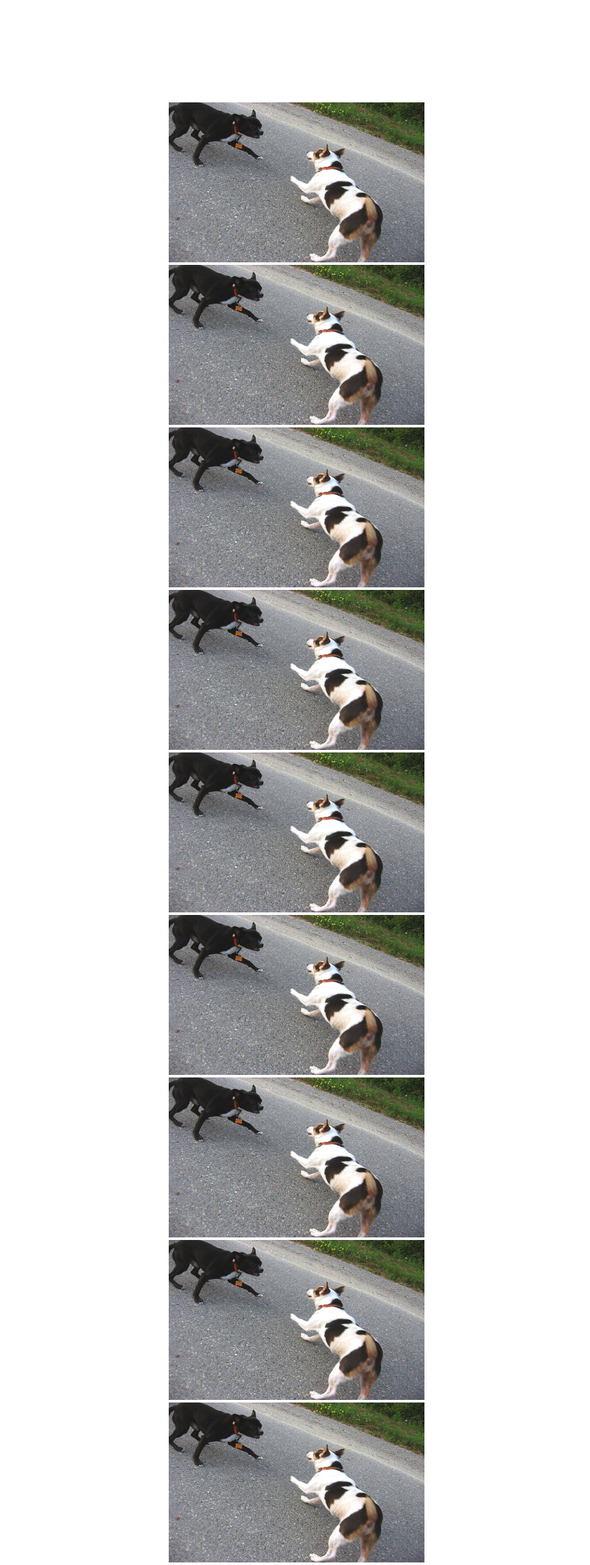
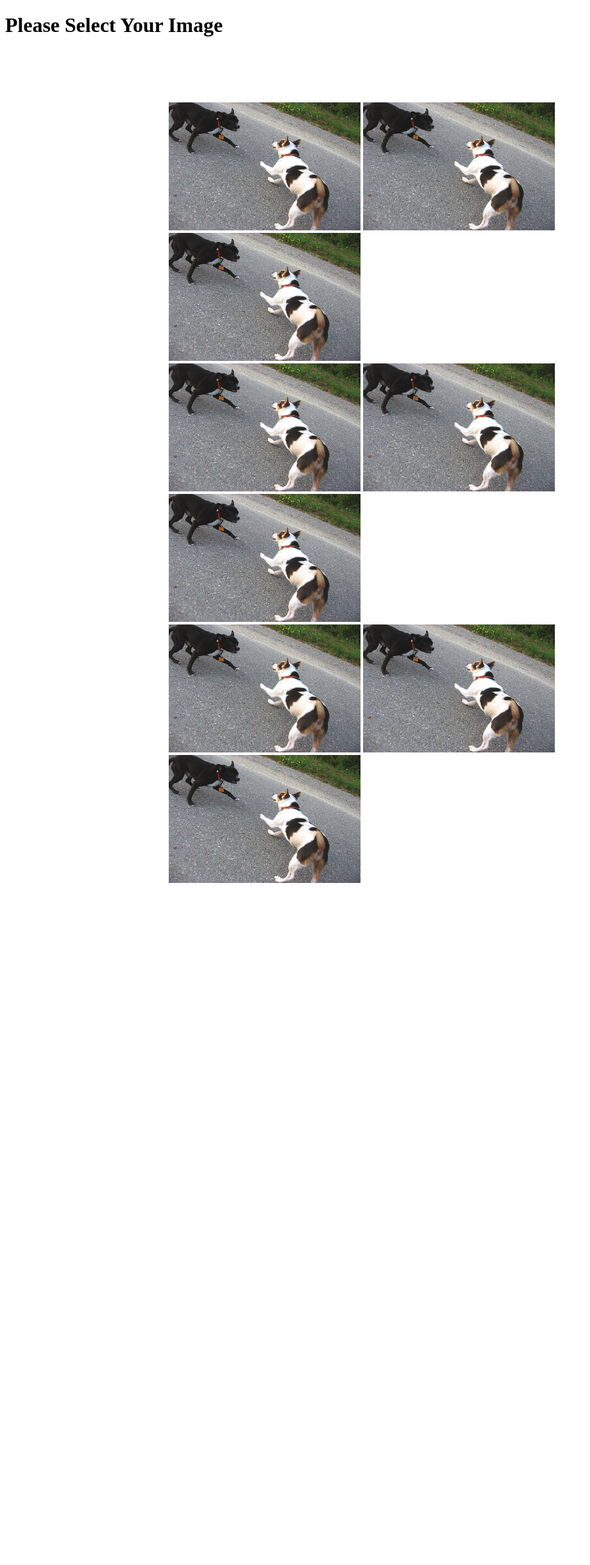
Before and after one commit to AllanPetrie/HCS, a Flask app: page /images in a window 1280 px wide. Shown: the whole page at 64% size, without its empty margins (0-923 px from the left). After the commit the page ends 1380 px from the top, so only its background shows below. Run offline with Flask 2, Linux system fonts and the light colour scheme.

Commit message:
updating image page

```diff
--- a/app/static/js/script.js
+++ b/app/static/js/script.js
@@ -0,0 +1,3 @@
+function validate(){
+
+}
--- a/app/static/style.css
+++ b/app/static/style.css
@@ -1,7 +1,6 @@
 .imageContainer{
    width: 100%;
    height: fit-content;
-
    top: 20%;
    position: absolute;
    /* margin-left: 30px; */
@@ -11,10 +10,9 @@
    height: fit-content;
    width: 60%;
    margin: 0 auto;
-
 }
 
 .image{
-   height: 250px;
-   width: 400px;
+   height: 200px;
+   width: 300px;
 }
--- a/app/templates/images.html
+++ b/app/templates/images.html
@@ -11,7 +11,7 @@
 
 </head>
 <body>
-    <!-- <h1>This is a title</h1> -->
+    <h1>Please Select Your Image</h1>
     <div class=imageContainer>
         <div class=row>
             <img class=image onclick="" src="../static/images/image2.jpg" id="image" alt="images">
```
